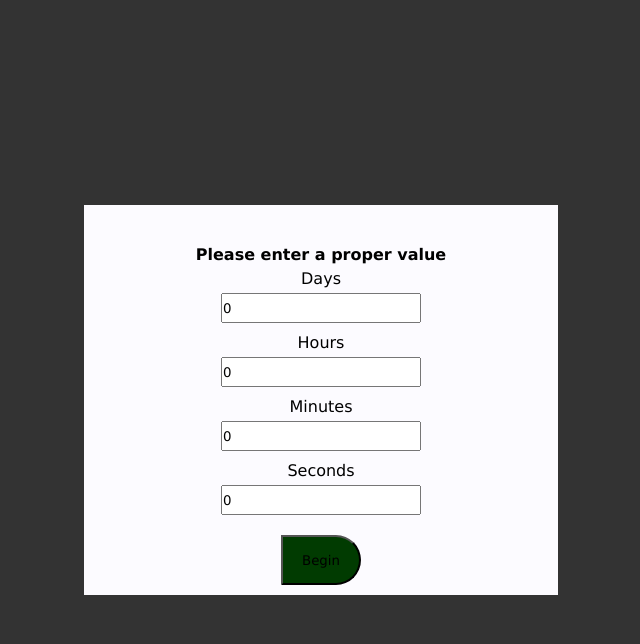
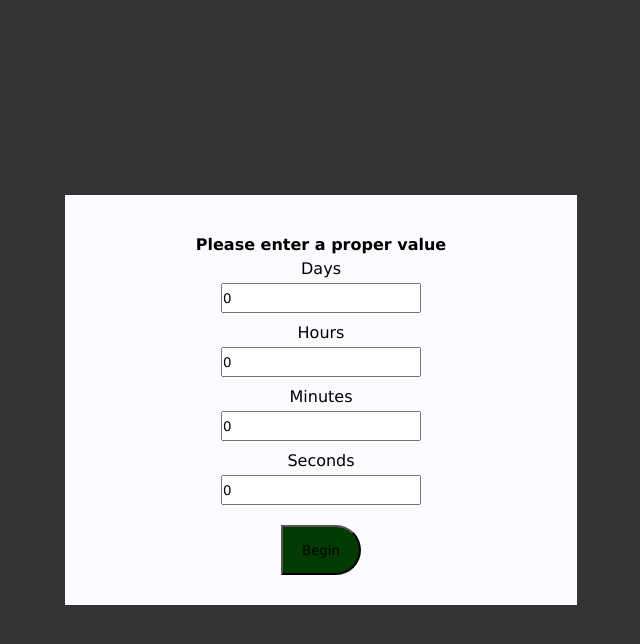
Before and after one commit to m13ha/countdown-app, a plain HTML site: page index.html in a window 1280 px wide. Both pictures are taken after a click on the button "Begin". Shown: the whole page, without its empty margins (319-959 px from the left). Drawn offline with Linux system fonts and the light colour scheme.

Commit message:
empty input error fixed

```diff
--- a/Css/style.css
+++ b/Css/style.css
@@ -86,9 +86,9 @@
 }
 
 .modal-content {
-    width: 37%;
+    width: 40%;
     min-width: 300px;
-    height: 390px;
+    height: 410px;
     padding: 40px;
     text-align: center;
     background-color: rgb(252, 251, 255);
--- a/Js/app.js
+++ b/Js/app.js
@@ -101,7 +101,9 @@ let countDownApp = {
 
     checkValues: function () {
         // make sure one of the values is greater than zero
-        if (inputDay.value >= 1 || inputHour.value >= 1 || inputMinute.value >= 1 || inputSecond.value >= 1) {
+        if (inputDay.value === "" || inputHour.value === "" || inputMinute.value === "" || inputSecond.value === "") {
+            msgAlert.innerText = "Fields can not be empty or have letters in them";
+        } else if (inputDay.value >= 1 || inputHour.value >= 1 || inputMinute.value >= 1 || inputSecond.value >= 1) {
             // make sure none of the other numbers are less than zero
             if (inputDay.value < 0 || inputHour.value < 0 || inputMinute.value < 0 || inputSecond.value < 0) {
                 inputSecond.value = 0;
```
